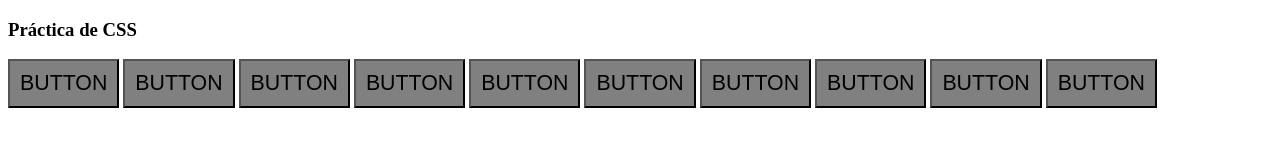
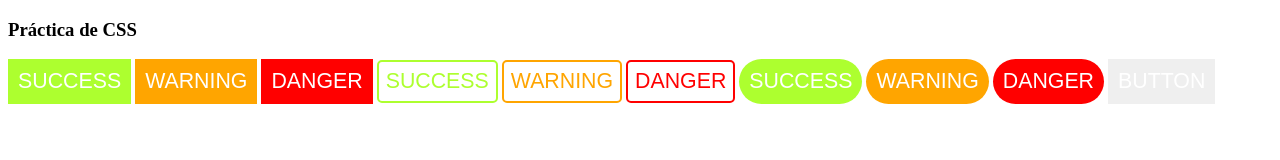
Before and after one commit to andreevazquez/devf-batch5-gdl-blanca, a plain HTML site: page html/practica_CSS.html in a window 1280 px wide. Drawn offline with Linux system fonts and the light colour scheme.

Commit message:
agregué color y forma a los botones

```diff
--- a/html/practica_CSS.html
+++ b/html/practica_CSS.html
@@ -10,24 +10,66 @@
 
     <style>
         button{
-            background-color:grey;
+            color:white;
             padding: 10px;
             font-size: 16pt;
+            text-align: center;
+            border: none;
+
+
         }
+        /*este es un selector mixto, etiqueta y clase*/
+    button.round{
+        border-radius: 25px
+    }
+    button.success{
+        background-color:greenyellow;
 
+    }
+    button.success-outline{
+        background-color:rgba(0,0, 0, 0);
+        border:2px solid greenyellow;
+        color:greenyellow;
+        border-radius:5px;
+        padding:7px;
+
+    }
+    button.warning{
+        background-color:orange;
+    }
+
+    button.warning-outline{
+        background-color:rgba(0,0, 0, 0);
+        border:2px solid orange;
+        color:orange;
+        border-radius:5px;
+        padding:7px;
+    }
+
+    button.danger{
+        background-color: red;
+
+    }
+    button.danger-outline{
+        background-color:rgba(0,0, 0, 0);
+        border:2px solid red;
+        color:red;
+        border-radius:5px;
+        padding:7px;
+    }
 </style>
 <nav>
     <h3>Práctica de CSS</h3>
 </nav>
-<button>BUTTON</button>
-<button>BUTTON</button>
-<button>BUTTON</button>
-<button>BUTTON</button>
-<button>BUTTON</button>
-<button>BUTTON</button>
-<button>BUTTON</button>
-<button>BUTTON</button>
-<button>BUTTON</button>
+<button class="success"> SUCCESS</button>
+<button class="warning">WARNING</button>
+<button class="danger">DANGER</button>
+<button class="success-outline">SUCCESS</button>
+<button class="warning-outline">WARNING</button>
+<button class="danger-outline">DANGER</button>
+<button class="success round">SUCCESS</button>
+<button class="warning round">WARNING</button>
+<button class="danger round">DANGER</button>
 <button>BUTTON</button>
 </body>
 </html>
```
